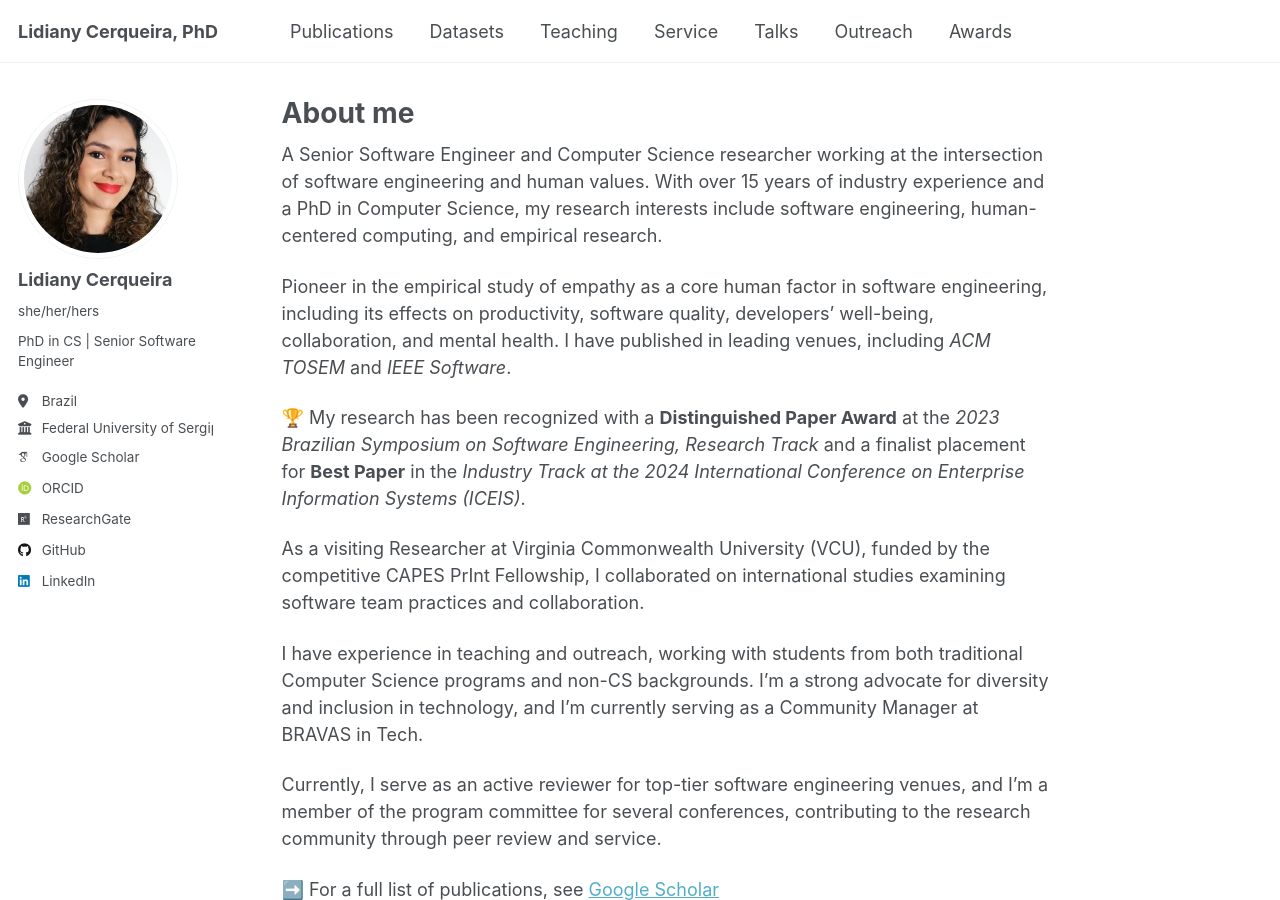
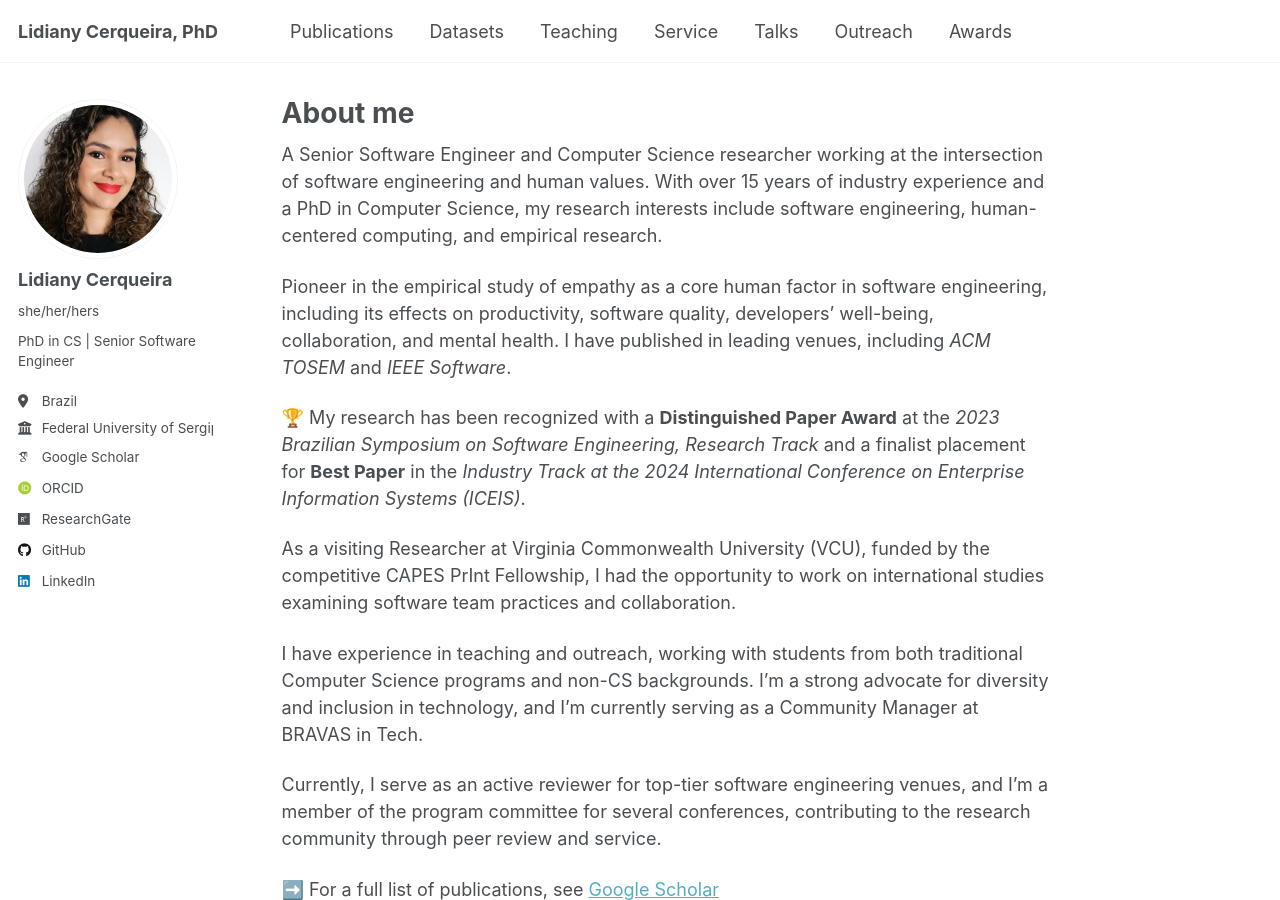
Before and after one commit to lidianycs/lidianycs.github.io, a Jekyll site: the page built from _pages/about.md, in a window 1280 px wide and 900 px high. Built offline with Jekyll 4.4.1, drawn with Linux system fonts in a browser that asks for light colours; some web fonts are replaced.

Commit message:
Update about.md

```diff
--- a/_pages/about.md
+++ b/_pages/about.md
@@ -14,7 +14,7 @@ Pioneer in the empirical study of empathy as a core human factor in software eng
 
 🏆 My research has been recognized with a **Distinguished Paper Award** at the *2023 Brazilian Symposium on Software Engineering, Research Track* and a finalist placement for **Best Paper** in the *Industry Track at the 2024 International Conference on Enterprise Information Systems (ICEIS)*.
 
-As a visiting Researcher at Virginia Commonwealth University (VCU), funded by the competitive CAPES PrInt Fellowship, I collaborated on international studies examining software team practices and collaboration.
+As a visiting Researcher at Virginia Commonwealth University (VCU), funded by the competitive CAPES PrInt Fellowship, I had the opportunity to work on international studies examining software team practices and collaboration.
 
 I have experience in teaching and outreach, working with students from both traditional Computer Science programs and non-CS backgrounds. I'm a strong advocate for diversity and inclusion in technology, and I'm currently serving as a Community Manager at BRAVAS in Tech.
 
```
